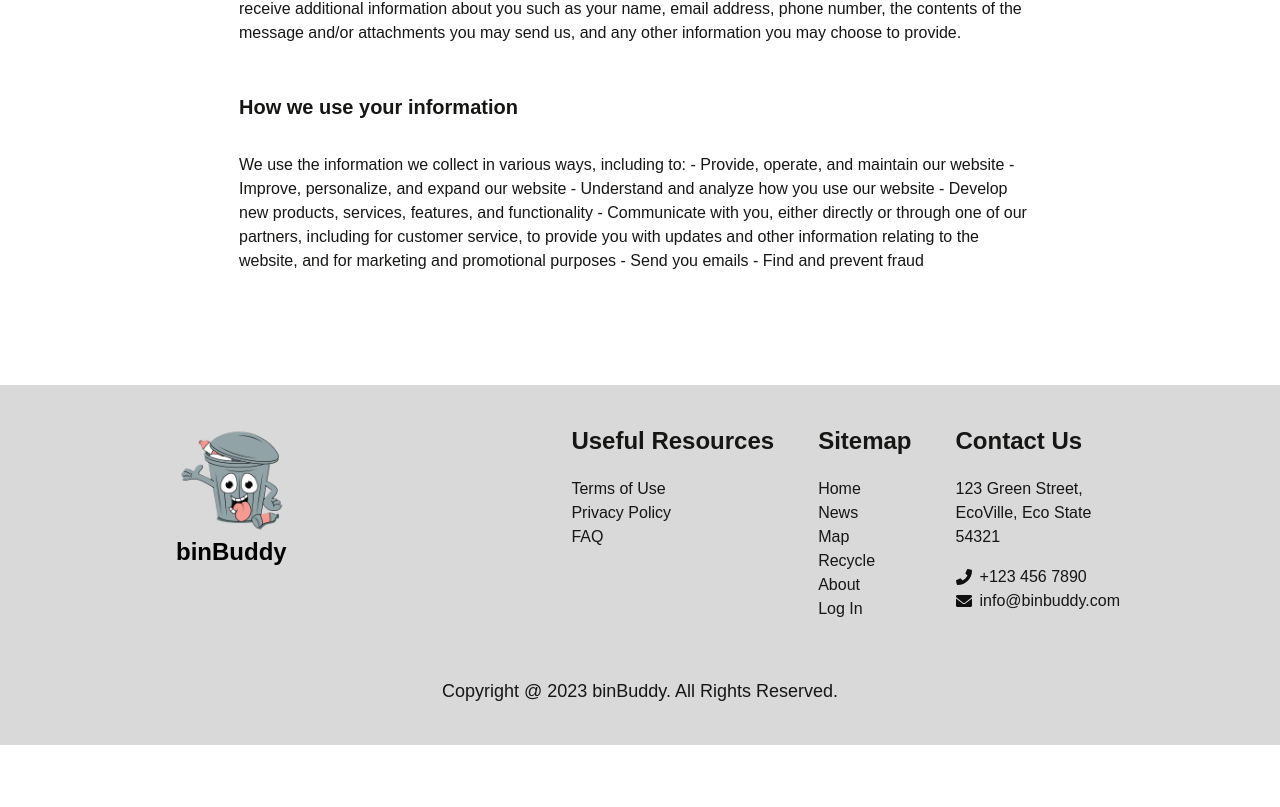
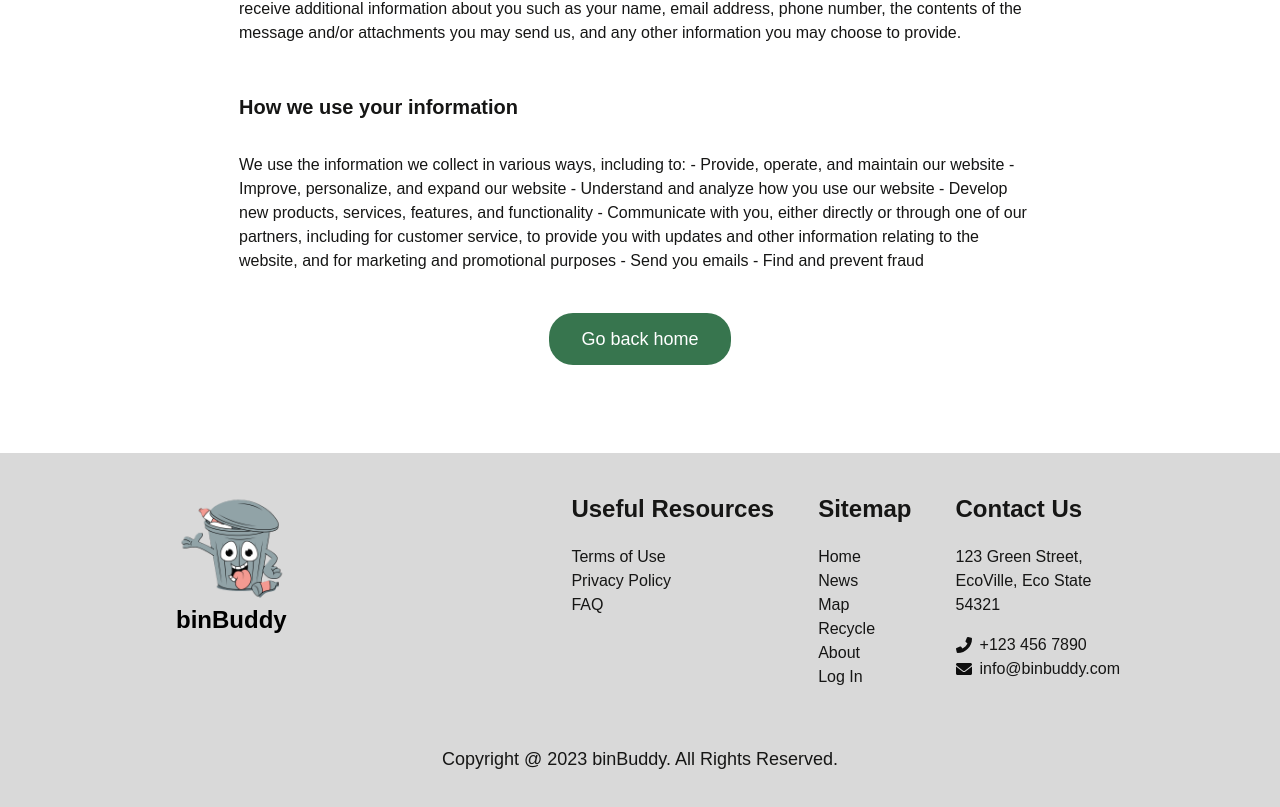
Before and after one commit to jerkocurkovic/HCI-2023-24, a Next.js app in the folder semester-project/code/: page /privacyPolicy in a window 1280 px wide. Shown: the part 853-1660 px from the top of the page. Before the commit the page ends 1598 px from the top, so only its background shows below. Built offline with nearby package versions, Linux system fonts and the light colour scheme; a web font is replaced by a local one.

Commit message:
Added button on  privacy policy page

```diff
--- a/semester-project/code/app/privacyPolicy/page.tsx
+++ b/semester-project/code/app/privacyPolicy/page.tsx
@@ -48,6 +48,17 @@ export default function TermsOfUse() {
 
                     </div>
 
+                    <div className="flex gap-5 mt-4 justify-center items-center">
+                        <Button
+                        green
+                        className="text-base xl:text-lg xl:px-8"
+                        iconClassName="xl:w-4 xl:h-4"
+                        >
+                            <Link href="/">Go back home</Link>
+                        </Button>
+
+                    </div>
+
                 </div>
              </div>
         </div>
```
Lines whose indentation alone changed are shown as unchanged.
